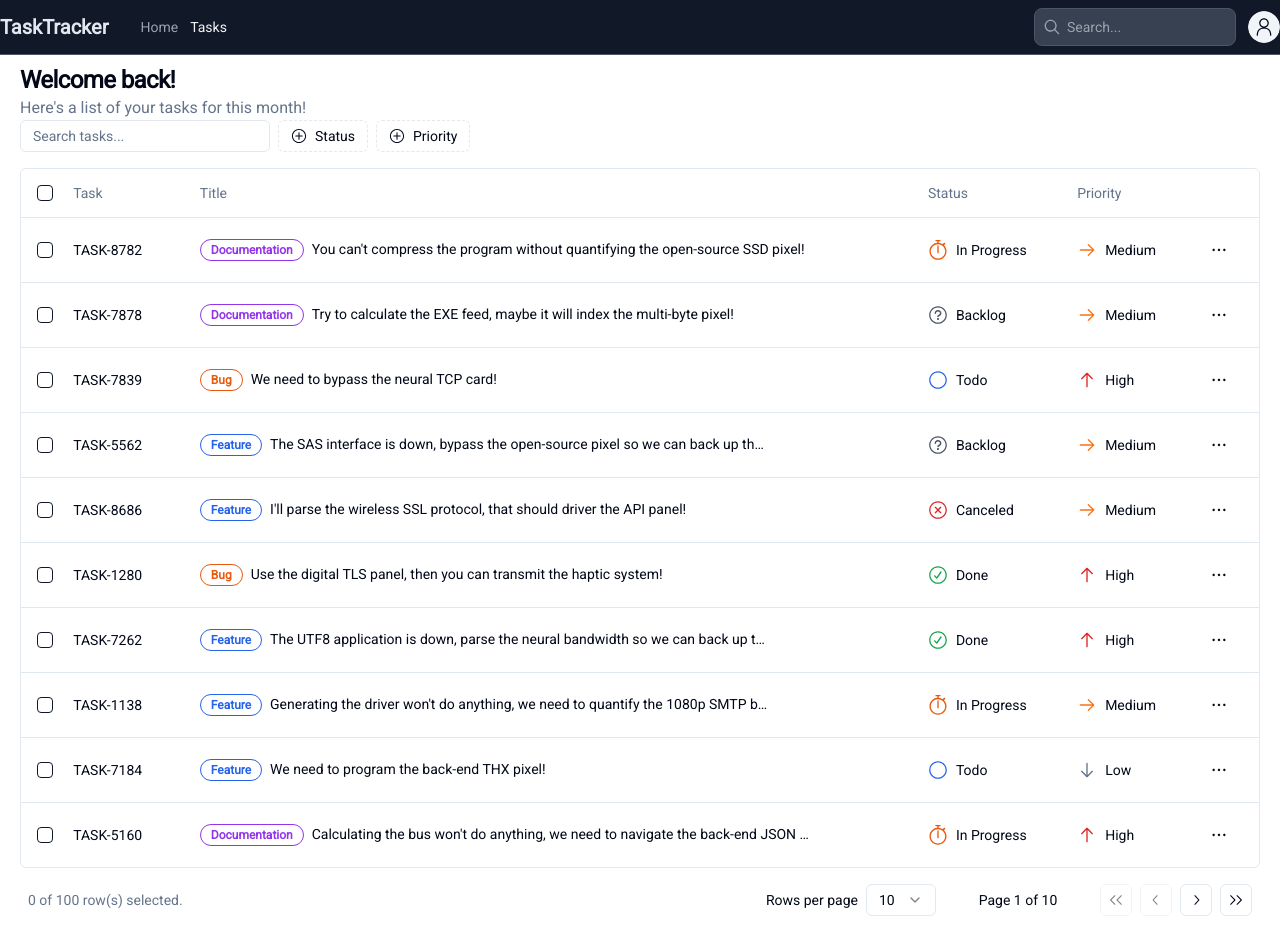
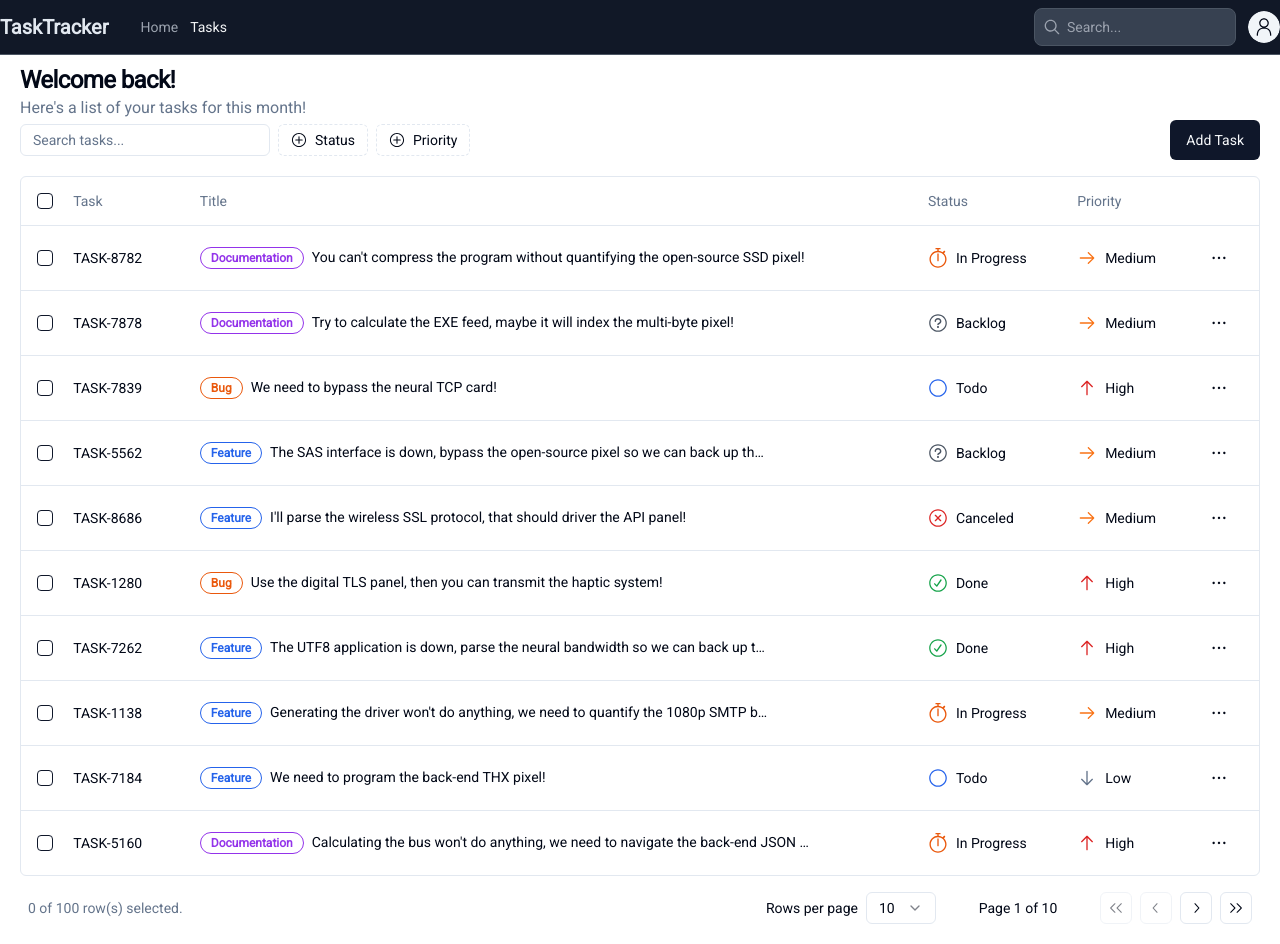
Before and after one commit to KennyMwendwaX/task-trace, a Next.js app: page /tasks in a window 1280 px wide. Built offline with nearby package versions, Linux system fonts and the light colour scheme.

Commit message:
Added Add Task button

```diff
--- a/app/page.tsx
+++ b/app/page.tsx
@@ -8,7 +8,7 @@ export default function Home() {
       <div className="container mx-auto mt-4 px-5 pb-5 pt-12">
         <h2 className="text-3xl font-bold tracking-tight pb-2">Dashboard</h2>
         <TaskOverview />
-        <div className="flex items-start pt-5">
+        <div className="flex space-x-4 items-start pt-5">
           <TaskChart />
           <LatestTasks />
         </div>
--- a/components/TaskTable.tsx
+++ b/components/TaskTable.tsx
@@ -25,6 +25,7 @@ import {
 import { useState } from "react";
 import TableToolbar from "./TableToolbar";
 import TablePagination from "./TablePagination";
+import { Button } from "./ui/button";
 
 interface TaskTableProps<TData, TValue> {
   columns: ColumnDef<TData, TValue>[];
@@ -64,7 +65,12 @@ export default function TaskTable<TData, TValue>({
   return (
     <>
       <div className="space-y-4">
-        <TableToolbar table={table} />
+        <div className="flex justify-between">
+          <TableToolbar table={table} />
+          <Button variant="default" className="">
+            Add Task
+          </Button>
+        </div>
         <div className="rounded-md border">
           <Table>
             <TableHeader>
```
